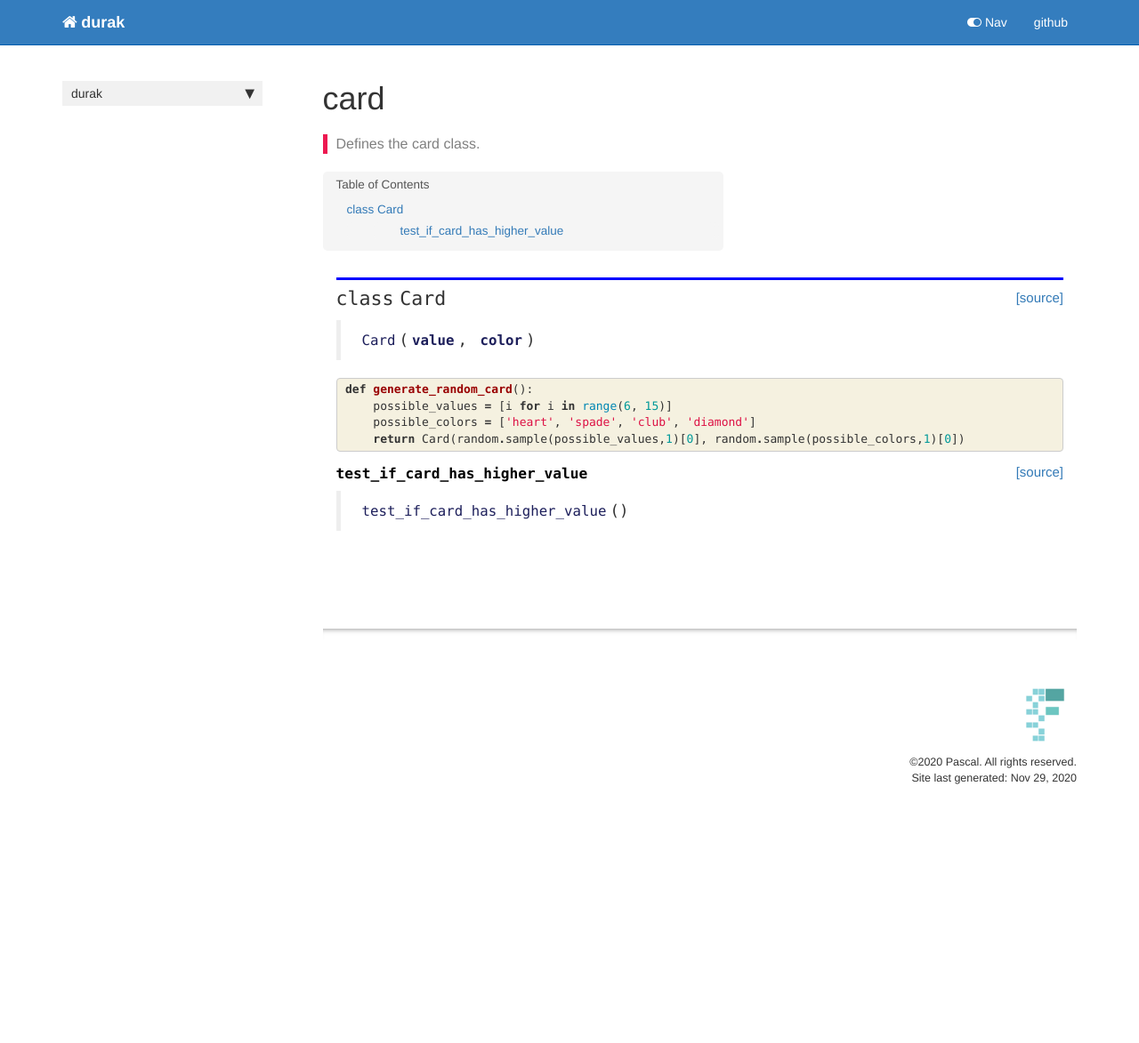
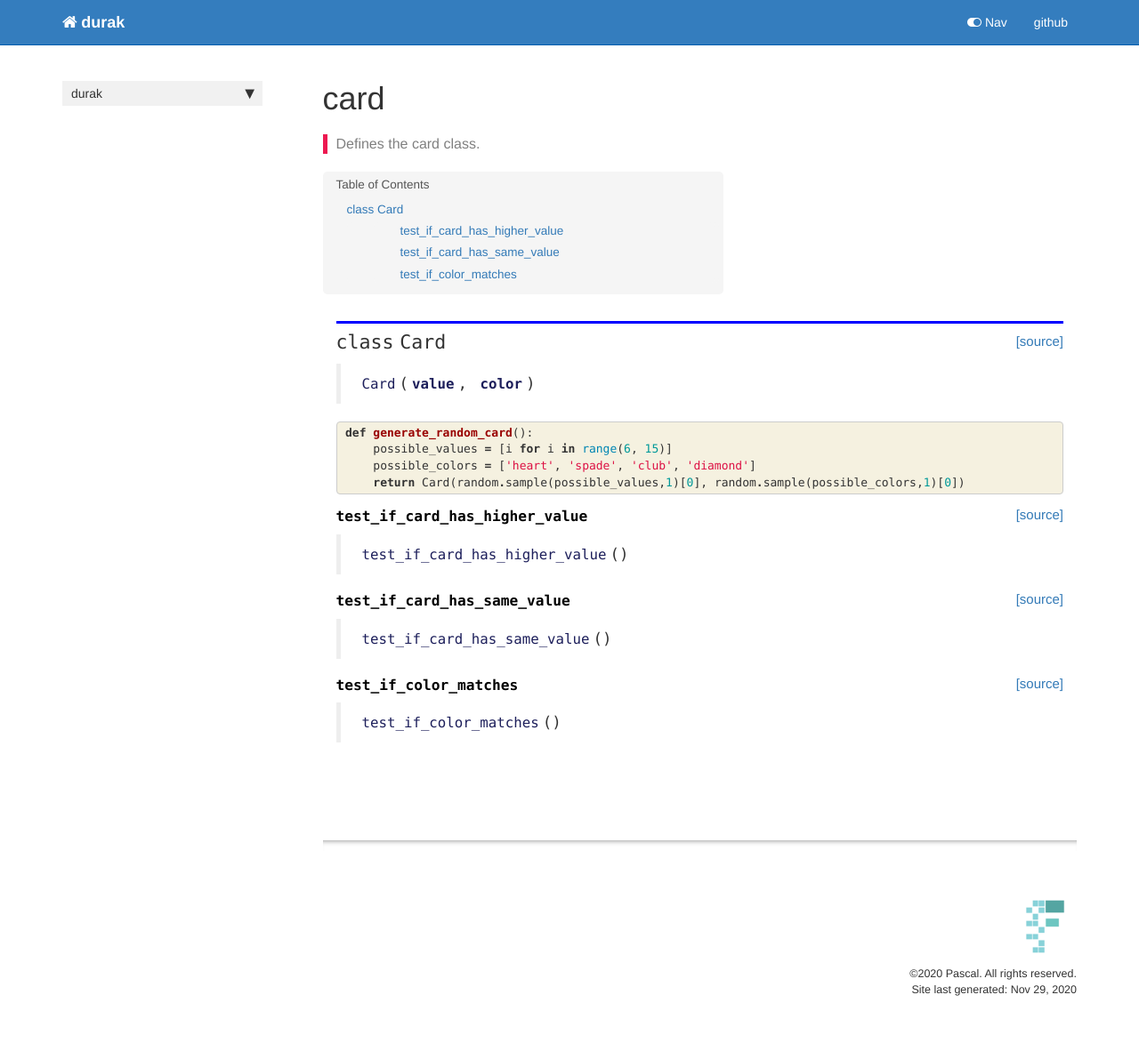
Before and after one commit to PascalPfeiffer777/durak, a Jekyll site: the page built from docs/core.html, in a window 1280 px wide. Shown: the whole page at 89% size. Built offline with Jekyll 4.4.1, drawn with Linux system fonts in a browser that asks for light colours; nearby versions of some CDN libraries; comment, search, counter and statistics services are not loaded; before the commit the page ends 935 px from its top, so only the background shows below that.

Commit message:
new commit

```diff
--- a/docs/constants.html
+++ b/docs/constants.html
@@ -8,14 +8,14 @@ sidebar: home_sidebar
 
 
 
-nb_path: "01_constants.ipynb"
+nb_path: "constants.ipynb"
 ---
 <!--
 
 #################################################
 ### THIS FILE WAS AUTOGENERATED! DO NOT EDIT! ###
 #################################################
-# file to edit: 01_constants.ipynb
+# file to edit: constants.ipynb
 # command to build the docs after a change: nbdev_build_docs
 
 -->
--- a/docs/core.html
+++ b/docs/core.html
@@ -98,7 +98,55 @@ nb_path: "00_core.ipynb"
 
 
 <div class="output_markdown rendered_html output_subarea ">
-<h4 id="test_if_card_has_higher_value" class="doc_header"><code>test_if_card_has_higher_value</code><a href="https://github.com/Pascal/durak/tree/master/durak/core.py#L34" class="source_link" style="float:right">[source]</a></h4><blockquote><p><code>test_if_card_has_higher_value</code>()</p>
+<h4 id="test_if_card_has_higher_value" class="doc_header"><code>test_if_card_has_higher_value</code><a href="https://github.com/Pascal/durak/tree/master/durak/core.py#L39" class="source_link" style="float:right">[source]</a></h4><blockquote><p><code>test_if_card_has_higher_value</code>()</p>
+</blockquote>
+
+</div>
+
+</div>
+
+</div>
+</div>
+
+</div>
+    {% endraw %}
+
+    {% raw %}
+
+<div class="cell border-box-sizing code_cell rendered">
+
+<div class="output_wrapper">
+<div class="output">
+
+<div class="output_area">
+
+
+<div class="output_markdown rendered_html output_subarea ">
+<h4 id="test_if_card_has_same_value" class="doc_header"><code>test_if_card_has_same_value</code><a href="https://github.com/Pascal/durak/tree/master/durak/core.py#L44" class="source_link" style="float:right">[source]</a></h4><blockquote><p><code>test_if_card_has_same_value</code>()</p>
+</blockquote>
+
+</div>
+
+</div>
+
+</div>
+</div>
+
+</div>
+    {% endraw %}
+
+    {% raw %}
+
+<div class="cell border-box-sizing code_cell rendered">
+
+<div class="output_wrapper">
+<div class="output">
+
+<div class="output_area">
+
+
+<div class="output_markdown rendered_html output_subarea ">
+<h4 id="test_if_color_matches" class="doc_header"><code>test_if_color_matches</code><a href="https://github.com/Pascal/durak/tree/master/durak/core.py#L49" class="source_link" style="float:right">[source]</a></h4><blockquote><p><code>test_if_color_matches</code>()</p>
 </blockquote>
 
 </div>
--- a/durak/_nbdev.py
+++ b/durak/_nbdev.py
@@ -3,7 +3,9 @@
 __all__ = ["index", "modules", "custom_doc_links", "git_url"]
 
 index = {"Card": "00_core.ipynb",
-         "test_if_card_has_higher_value": "00_core.ipynb"}
+         "test_if_card_has_higher_value": "00_core.ipynb",
+         "test_if_card_has_same_value": "00_core.ipynb",
+         "test_if_color_matches": "00_core.ipynb"}
 
 modules = ["core.py"]
 
--- a/durak/constants.py
+++ b/durak/constants.py
@@ -1,3 +1,3 @@
-# AUTOGENERATED! DO NOT EDIT! File to edit: 01_constants.ipynb (unless otherwise specified).
+# AUTOGENERATED! DO NOT EDIT! File to edit: constants.ipynb (unless otherwise specified).
 
 __all__ = []
```
Also changed, not shown: durak/core.py (+16 -1 lines), __init__.py (added), 3 other files.
